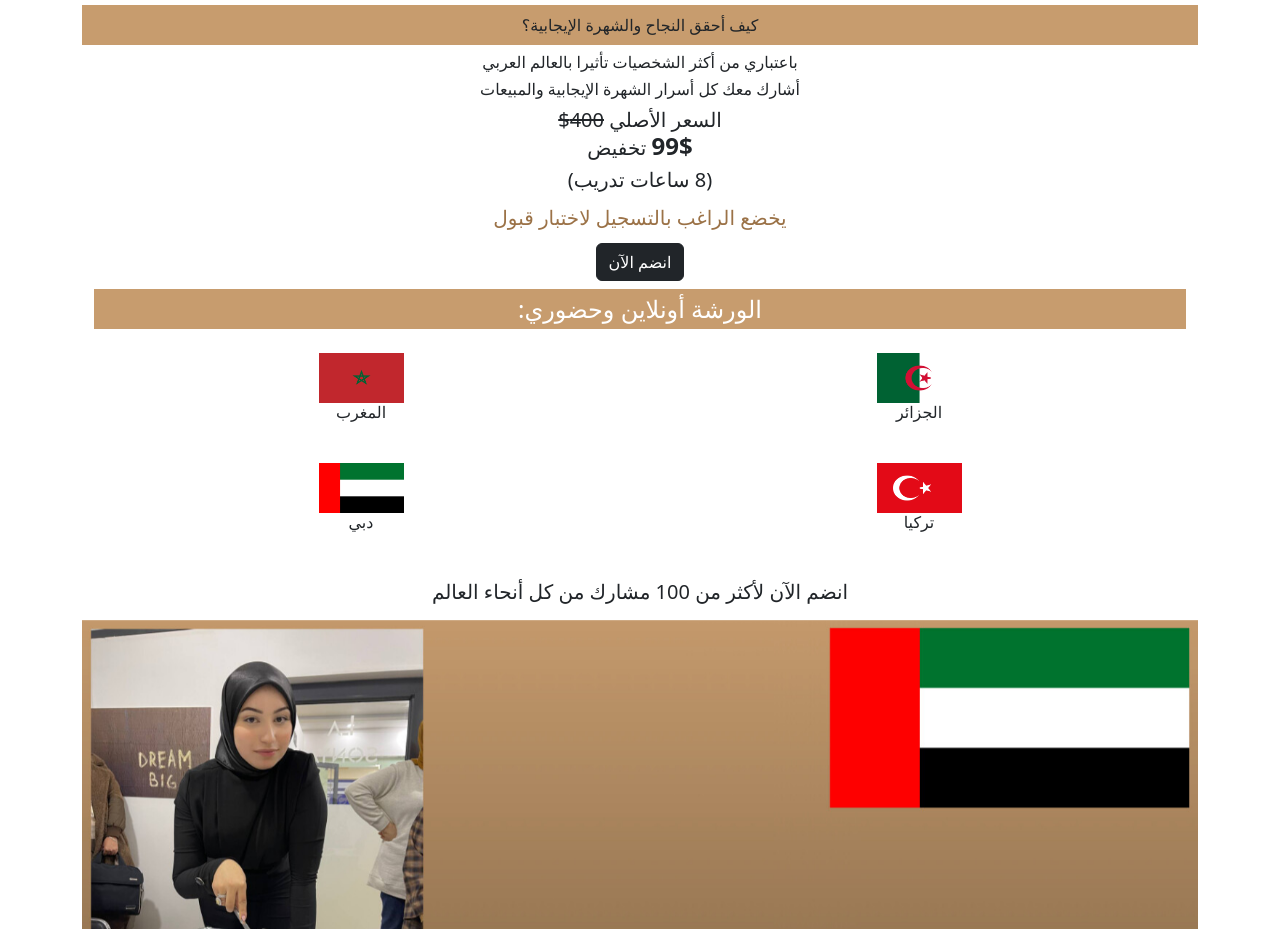
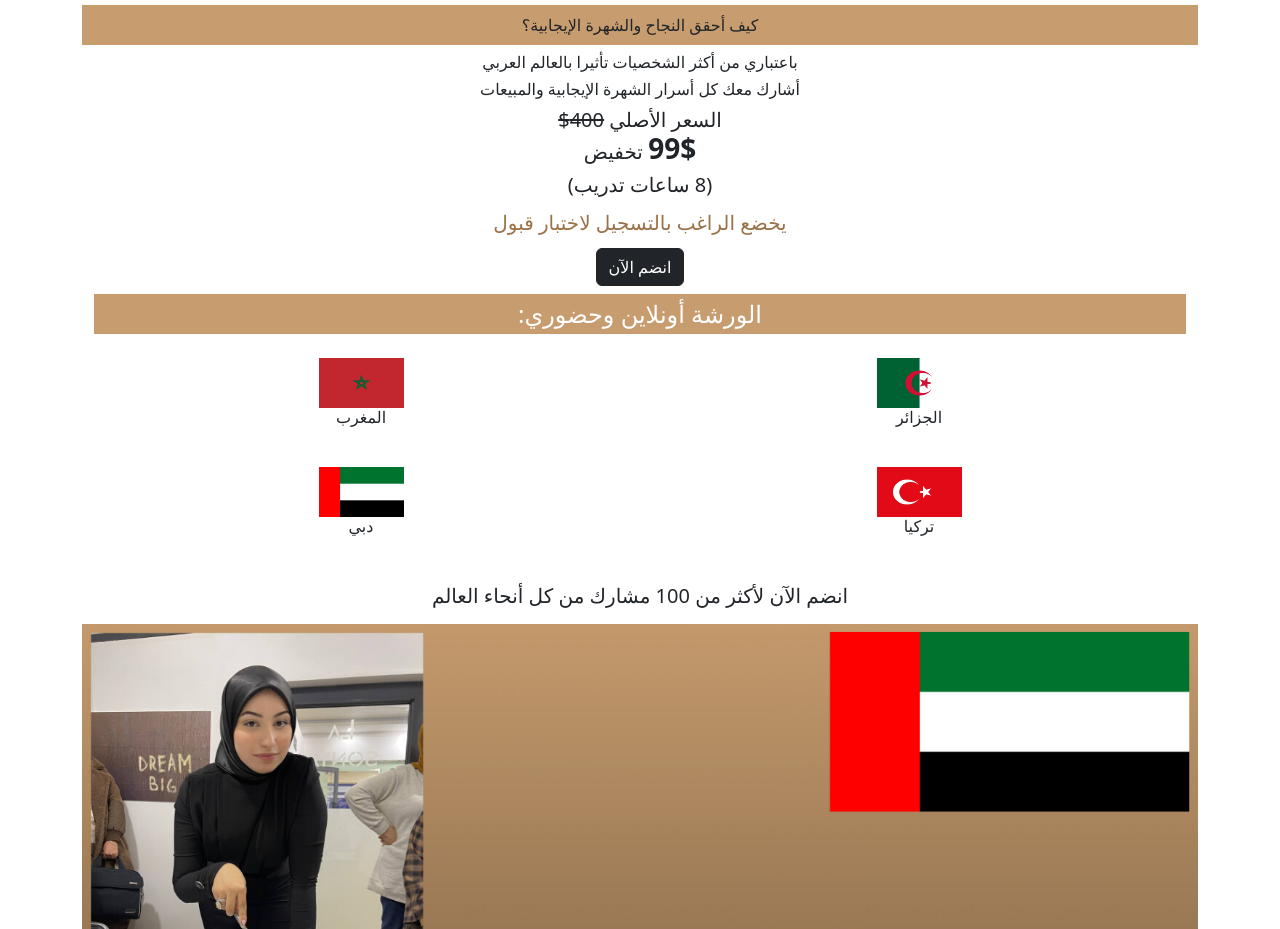
Before and after one commit to landingpagescreator/mal_wa_a3mal_workshop, a plain HTML site: page index.html in a window 1280 px wide. Shown: the part 2448-3377 px from the top of the page. Drawn offline with nearby package versions, Linux system fonts and the light colour scheme.

Commit message:
Update index.html

```diff
--- a/index.html
+++ b/index.html
@@ -197,7 +197,7 @@
                 <p class="h6 text-center my-1" style="background-color: #C79C6E; line-height: 40px;">كيف أحقق النجاح والشهرة الإيجابية؟ </p>
                 <p class="h6 text-center my-2">باعتباري من أكثر الشخصيات تأثيرا بالعالم العربي</p>
                 <p class="h6 text-center my-2">أشارك معك كل أسرار الشهرة الإيجابية والمبيعات</p>
-                <p class="h5">  السعر الأصلي <s> 400$</s> <br> <span style="font-weight: bold;" class="h4">99$</span>  تخفيض </p>
+                <p class="h5">  السعر الأصلي <s> 400$</s> <br> <span style="font-weight: bold;" class="h3">99$</span>  تخفيض </p>
                 <p class="h5">(8 ساعات تدريب)</p>
                 <p class="h5" style="line-height: 35px; color: #9b7247;">يخضع الراغب بالتسجيل لاختبار قبول</p>
                 <a href="https://wa.link/xofa13" target="_blank" rel="noopener noreferrer" class="btn btn-dark my-2 cllToActn" role="button"> انضم الآن </a>
```
